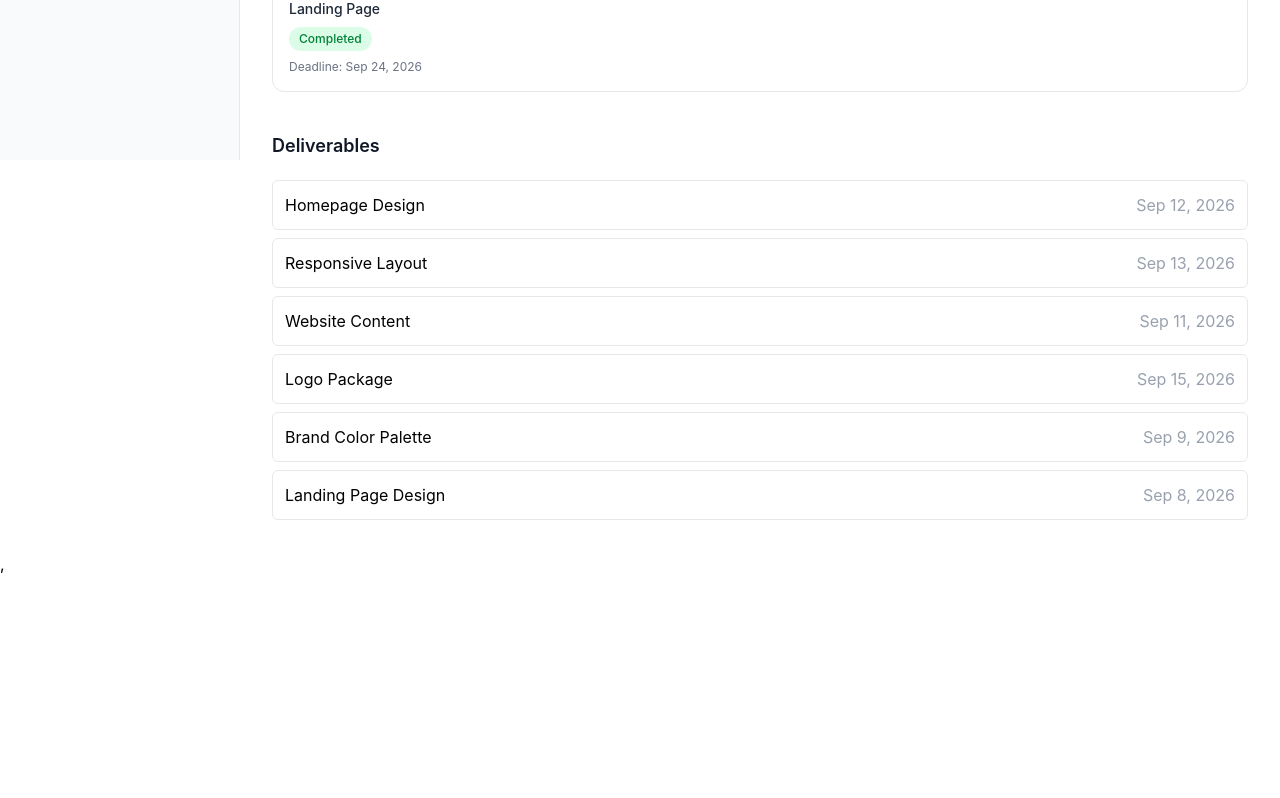
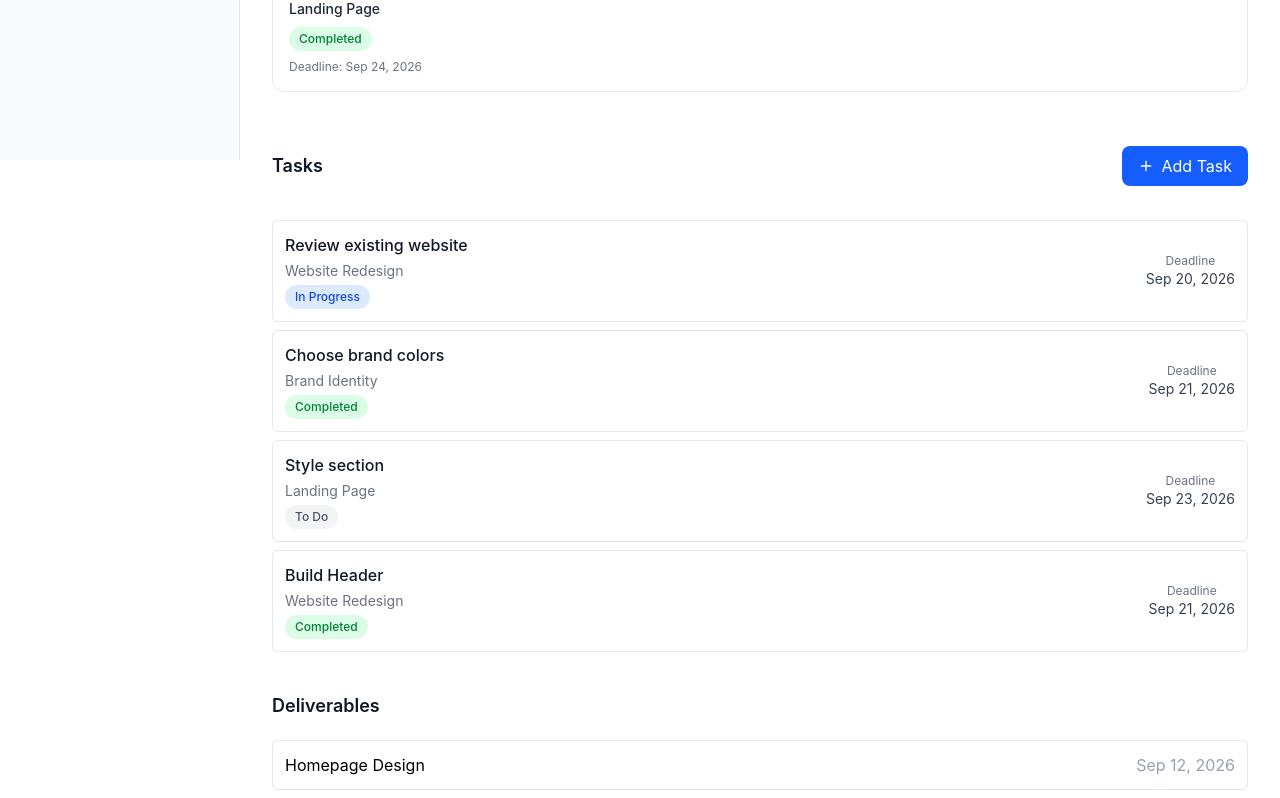
Before and after one commit to nico-devstudio/NixDock, a React (Vite) app: page /clients/1 in a window 1280 px wide. Shown: the part 640-1438 px from the top of the page. Before the commit the page ends 1216 px from the top, so only its background shows below. Built offline with nearby package versions, Linux system fonts and the light colour scheme.

Commit message:
feat: connect dashboard to shared state

```diff
--- a/src/components/ProjectForm.jsx
+++ b/src/components/ProjectForm.jsx
@@ -67,7 +67,6 @@ const ProjectForm = forwardRef(function ProjectForm(
           },
         ]);
     dialog.current.close();
-    event.target.reset();
   }
 
   return (
--- a/src/pages/Client.jsx
+++ b/src/pages/Client.jsx
@@ -2,17 +2,25 @@ import { Link, useOutletContext, useParams } from "react-router-dom";
 import { FolderDot, PackageCheck, Plus } from "lucide-react";
 import { useRef } from "react";
 import ProjectForm from "../components/ProjectForm";
+import TaskForm from "../components/TaskForm";
 
 export default function Client() {
   const { id } = useParams();
-  const { clientList, projectList, deliverableList, setProjectList } =
-    useOutletContext();
+  const {
+    clientList,
+    projectList,
+    deliverableList,
+    setProjectList,
+    taskList,
+    setTaskList,
+  } = useOutletContext();
   const clientId = parseInt(id, 10);
   const client = clientList.find((client) => client.id === clientId);
   const clientProjects = projectList.filter(
     (project) => project.clientId === clientId,
   );
   const projectForm = useRef();
+  const taskForm = useRef();
   const cardsStyle =
     "border mt-5 border-gray-200 rounded-xl p-6 text-sm text-gray-500 hover:border-gray-300 hover:shadow-sm transition flex-1";
   const projectCardStyle =
@@ -21,13 +29,20 @@ export default function Client() {
   const container =
     "flex flex-wrap justify-between border border-gray-200 rounded-md";
   const primaryButt =
-    "flex items-center gap-2 px-4 py-2 rounded-lg text-white bg-blue-600 transition-colors hover:bg-blue-700";
+    "flex items-center self-center cursor-pointer gap-2 px-4 py-2 rounded-lg text-white bg-blue-600 transition-colors hover:bg-blue-700";
   const clientDeliverables = deliverableList.filter((deliverable) =>
     clientProjects.some((project) => project.id === deliverable.projectId),
+  );
+  const clientTasks = taskList.filter((task) =>
+    clientProjects.some((project) => project.id === task.projectId),
   );
 
   function handleAddProject() {
     projectForm.current.open({ clientId });
+  }
+
+  function handleAddTask() {
+    taskForm.current.open({});
   }
 
   return (
@@ -37,6 +52,13 @@ export default function Client() {
         ref={projectForm}
         setProjectList={setProjectList}
         projectList={projectList}
+      />
+
+      <TaskForm
+        ref={taskForm}
+        projectList={projectList}
+        setTaskList={setTaskList}
+        taskList={taskList}
       />
       {client ? (
         <>
@@ -123,6 +145,78 @@ export default function Client() {
           </section>
 
           <section className="mt-10">
+            <div className="flex justify-between">
+              <h2 className="text-lg font-semibold text-gray-900 my-5">
+                Tasks
+              </h2>
+              <button className={primaryButt} onClick={handleAddTask}>
+                <Plus className="size-4" /> Add Task
+              </button>
+            </div>
+            {clientTasks.length > 0 ? (
+              <ul className="space-y-2 mt-5">
+                {clientTasks.map((task) => {
+                  const project = projectList.find(
+                    (project) => project.id === task.projectId,
+                  );
+
+                  return (
+                    <li key={task.id}>
+                      <Link
+                        to={`/tasks/${task.id}`}
+                        className={`${container} p-3 max-md:flex-col hover:border-gray-300 hover:shadow-sm transition`}
+                      >
+                        <div className="space-y-1 flex flex-col">
+                          <p className="font-medium text-gray-900">
+                            {task.name}
+                          </p>
+                          <p className="text-sm text-gray-500">
+                            {project.name}
+                          </p>
+                          <p
+                            className={
+                              task.status === "Completed"
+                                ? `bg-green-100 text-green-700 ${projStatus}`
+                                : task.status === "In Progress"
+                                  ? `bg-blue-100 text-blue-700 ${projStatus}`
+                                  : `bg-gray-100 text-gray-600 ${projStatus}`
+                            }
+                          >
+                            {task.status}
+                          </p>
+                        </div>
+                        <div className="flex flex-col justify-center items-center">
+                          <p className="text-xs text-gray-500">Deadline</p>
+                          <p className="text-sm text-gray-700 self-center">
+                            {new Date(task.deadline).toLocaleDateString(
+                              "en-US",
+                              {
+                                year: "numeric",
+                                month: "short",
+                                day: "numeric",
+                              },
+                            )}
+                          </p>
+                        </div>
+                      </Link>
+                    </li>
+                  );
+                })}
+              </ul>
+            ) : (
+              <div className="border border-gray-200 rounded-xl p-12 flex flex-col items-center gap-4 text-center max-w-5xl mt-5">
+                <PackageCheck className="size-10 text-gray-400" />
+                <h2 className="text-lg font-semibold text-gray-900">
+                  No tasks yet
+                </h2>
+                <p className="text-sm text-gray-500 mb-5">
+                  Tasks for this client will appear here.
+                </p>
+              </div>
+            )}
+          </section>
+
+          <section className="mt-10">
             <h2 className="text-lg font-semibold text-gray-900 my-5">
               Deliverables
             </h2>
--- a/src/pages/Clients.jsx
+++ b/src/pages/Clients.jsx
@@ -15,17 +15,47 @@ export default function Clients() {
   const editButt =
     "px-4 py-2 cursor-pointer text-base self-center rounded-lg text-blue-600 border border-transparent hover:text-blue-900 hover:bg-blue-50 hover:border-blue-200 transition-colors";
   const clientForm = useRef();
-  const { clientList, setClientList } = useOutletContext();
+  const {
+    clientList,
+    setClientList,
+    setProjectList,
+    setTaskList,
+    setDeliverableList,
+    projectList,
+  } = useOutletContext();
 
   function handleAddClient() {
     clientForm.current.open();
   }
 
   function handleDeleteClient(id, name) {
-    const confirmed = confirm(`Are you sure you want to delete ${name}?`);
+    const confirmed = confirm(
+      `Delete ${name}? This will also permanently delete all projects, tasks, and deliverables associated with this client.`,
+    );
 
-    confirmed &&
+    if (confirmed) {
+      const clientProjects = projectList.filter(
+        (project) => project.clientId === id,
+      );
       setClientList((prevList) => prevList.filter((list) => list.id !== id));
+      setTaskList((prevList) =>
+        prevList.filter(
+          (task) =>
+            !clientProjects.some((project) => project.id === task.projectId),
+        ),
+      );
+      setDeliverableList((prevList) =>
+        prevList.filter(
+          (deliverable) =>
+            !clientProjects.some(
+              (project) => project.id === deliverable.projectId,
+            ),
+        ),
+      );
+      setProjectList((prevList) =>
+        prevList.filter((project) => project.clientId !== id),
+      );
+    }
   }
 
   return (
@@ -55,18 +85,24 @@ export default function Clients() {
 
       <section className="flex gap-4 flex-col max-w-5xl">
         {clientList.length > 0 ? (
-          clientList.map((client) => (
+          clientList.map((client) => {
+            const clientProjects = projectList.filter(
+              (project) => project.clientId === client.id,
+            );
+            return (
               <div key={client.id} className={cardsStyle}>
                 <Link
                   to={`/clients/${client.id}`}
                   className="flex flex-col flex-1  gap-2 "
                 >
                   <p className={nameStyle}>{client.name}</p>
-                <p className={`${mutedText} wrap-break-word`}>{client.email}</p>
+                  <p className={`${mutedText} wrap-break-word`}>
+                    {client.email}
+                  </p>
 
                   <p className={`${mutedText} shrink-0`}>
-                  {client.projects}{" "}
-                  {client.projects > 1 ? "Projects" : "Project"}
+                    {clientProjects.length}{" "}
+                    {clientProjects.length > 1 ? "Projects" : "Project"}
                   </p>
                 </Link>
                 <button
@@ -82,7 +118,8 @@ export default function Clients() {
                   Delete
                 </button>
               </div>
-          ))
+            );
+          })
         ) : (
           <div className="border border-gray-200 rounded-xl p-12 flex flex-col items-center gap-4 text-center max-w-5xl mt-5">
             <UsersRound className="size-10 text-gray-400" />
--- a/src/pages/Dashboard.jsx
+++ b/src/pages/Dashboard.jsx
@@ -1,11 +1,9 @@
-import { clients } from "../data/clients";
-import { projects } from "../data/projects";
-import { tasks } from "../data/tasks";
-import { deliverables } from "../data/deliverables";
-import { Link } from "react-router-dom";
+import { Link, useOutletContext } from "react-router-dom";
 import { FolderKanban, ListChecks, PackageCheck } from "lucide-react";
 
 export default function Dashboard() {
+  const { clientList, projectList, deliverableList, taskList } =
+    useOutletContext();
   const cardsStyle =
     "border border-gray-200 rounded-xl p-6 text-sm text-gray-500 hover:border-gray-300 hover:shadow-sm transition flex-1";
   const numbersStyle = "text-2xl text-gray-950 block mt-5 ";
@@ -18,10 +16,10 @@ export default function Dashboard() {
   const h2Style = "text-lg font-medium text-gray-800";
   const viewAllStyle =
     "text-sm font-medium text-blue-600 hover:text-blue-700 transition-colors";
-  const activeProjects = projects.filter(
+  const activeProjects = projectList.filter(
     (project) => project.status !== "Completed",
   );
-  const upcomingTasks = tasks
+  const upcomingTasks = taskList
     .filter(
       (task) =>
         task.status !== "Completed" &&
@@ -30,7 +28,7 @@ export default function Dashboard() {
     .sort((a, b) => new Date(a.deadline) - new Date(b.deadline))
     .slice(0, 3);
 
-  const recentDeliverables = [...deliverables]
+  const recentDeliverables = [...deliverableList]
     .sort((a, b) => new Date(b.date) - new Date(a.date))
     .slice(0, 3);
 
@@ -48,15 +46,15 @@ export default function Dashboard() {
         <section className="flex flex-col gap-4 md:flex-row">
           <div className={cardsStyle}>
             <p>Clients</p>
-            <strong className={numbersStyle}>{clients.length}</strong>
+            <strong className={numbersStyle}>{clientList.length}</strong>
           </div>
           <div className={cardsStyle}>
             <p>Projects</p>
-            <strong className={numbersStyle}>{projects.length}</strong>
+            <strong className={numbersStyle}>{projectList.length}</strong>
           </div>
           <div className={cardsStyle}>
             <p>Tasks</p>
-            <strong className={numbersStyle}>{tasks.length}</strong>
+            <strong className={numbersStyle}>{taskList.length}</strong>
           </div>
         </section>
 
--- a/src/pages/Project.jsx
+++ b/src/pages/Project.jsx
@@ -26,7 +26,7 @@ export default function Project() {
   const actProjOuterProgStyle = "h-2 bg-slate-200 rounded-full mt-3";
   const actProjInnerProgStyle = "h-2 bg-blue-500 rounded-full";
   const primaryButt =
-    "flex items-center self-center gap-2 px-2 py-1 rounded-lg text-white bg-blue-600 transition-colors hover:bg-blue-700";
+    "flex items-center self-center gap-2 px-2 py-1 cursor-pointer rounded-lg text-white bg-blue-600 transition-colors hover:bg-blue-700";
   const projTasks = project
     ? taskList.filter((task) => task.projectId === project.id)
     : [];
@@ -40,12 +40,12 @@ export default function Project() {
   const taskForm = useRef();
   const deliverableForm = useRef();
 
-  function handleAddTask(id) {
-    taskForm.current.open({ projectId: id });
+  function handleAddTask() {
+    taskForm.current.open({ projectId: project.id });
   }
 
   function handleAddDeliverable() {
-    deliverableForm.current.open({ projectId: id });
+    deliverableForm.current.open({ projectId: Number(id) });
   }
 
   return (
@@ -151,10 +151,7 @@ export default function Project() {
                 Tasks
               </h2>
               {projTasks.length > 0 ? (
-                <button
-                  className={primaryButt}
-                  onClick={() => handleAddTask(project.id)}
-                >
+                <button className={primaryButt} onClick={handleAddTask}>
                   <Plus className="size-4" /> Add Task
                 </button>
               ) : null}
@@ -203,10 +200,7 @@ export default function Project() {
                 <p className="text-sm text-gray-500 mb-5">
                   Create your first task to get started.
                 </p>
-                <button
-                  className={primaryButt}
-                  onClick={() => handleAddTask(project.id)}
-                >
+                <button className={primaryButt} onClick={handleAddTask}>
                   <Plus className="size-4" /> Add Task
                 </button>
               </div>
@@ -218,10 +212,7 @@ export default function Project() {
               <h2 className="text-lg font-semibold text-gray-900 my-5">
                 Deliverables
               </h2>
-              <button
-                className={primaryButt}
-                onClick={() => handleAddDeliverable(project.id)}
-              >
+              <button className={primaryButt} onClick={handleAddDeliverable}>
                 <Plus className="size-4" /> Add Deliverable
               </button>
             </div>
```
Also changed, not shown: src/components/TaskForm.jsx (+1 -6 lines), src/pages/Projects.jsx (+15 -2 lines). Lines whose indentation alone changed are shown as unchanged.
